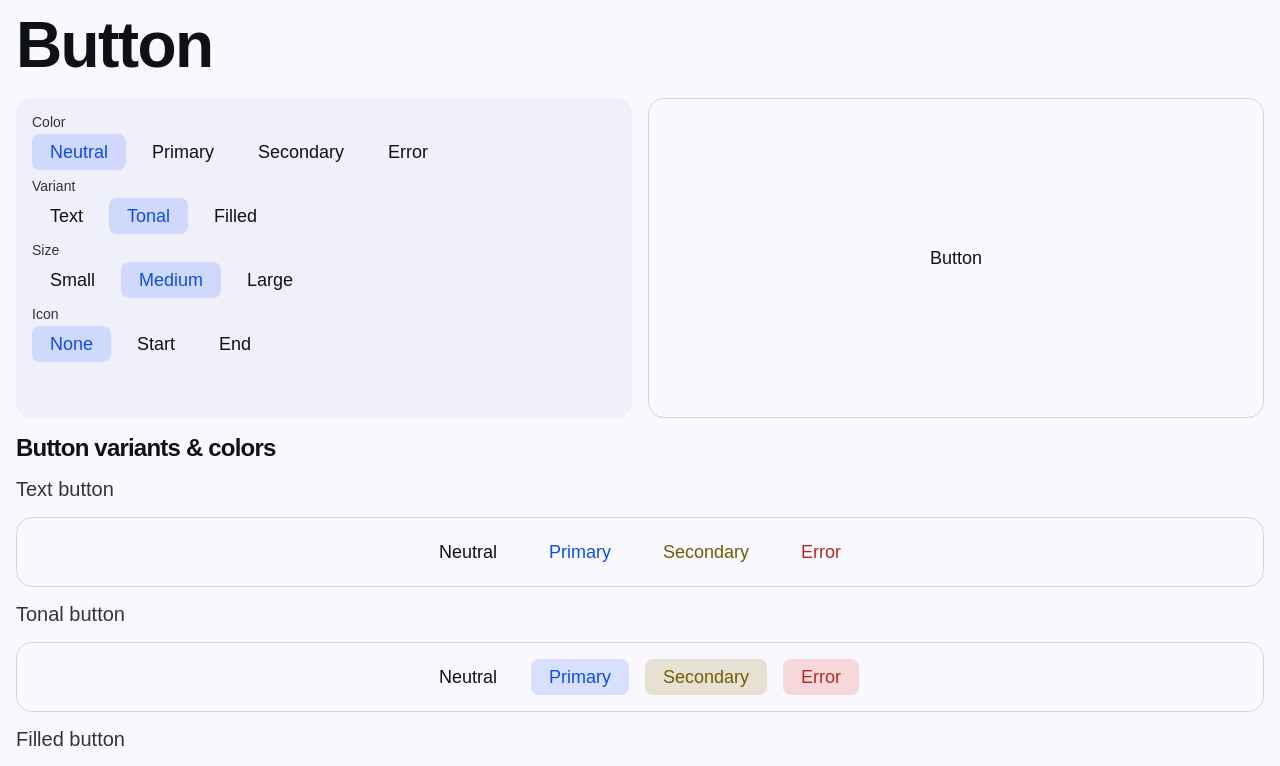
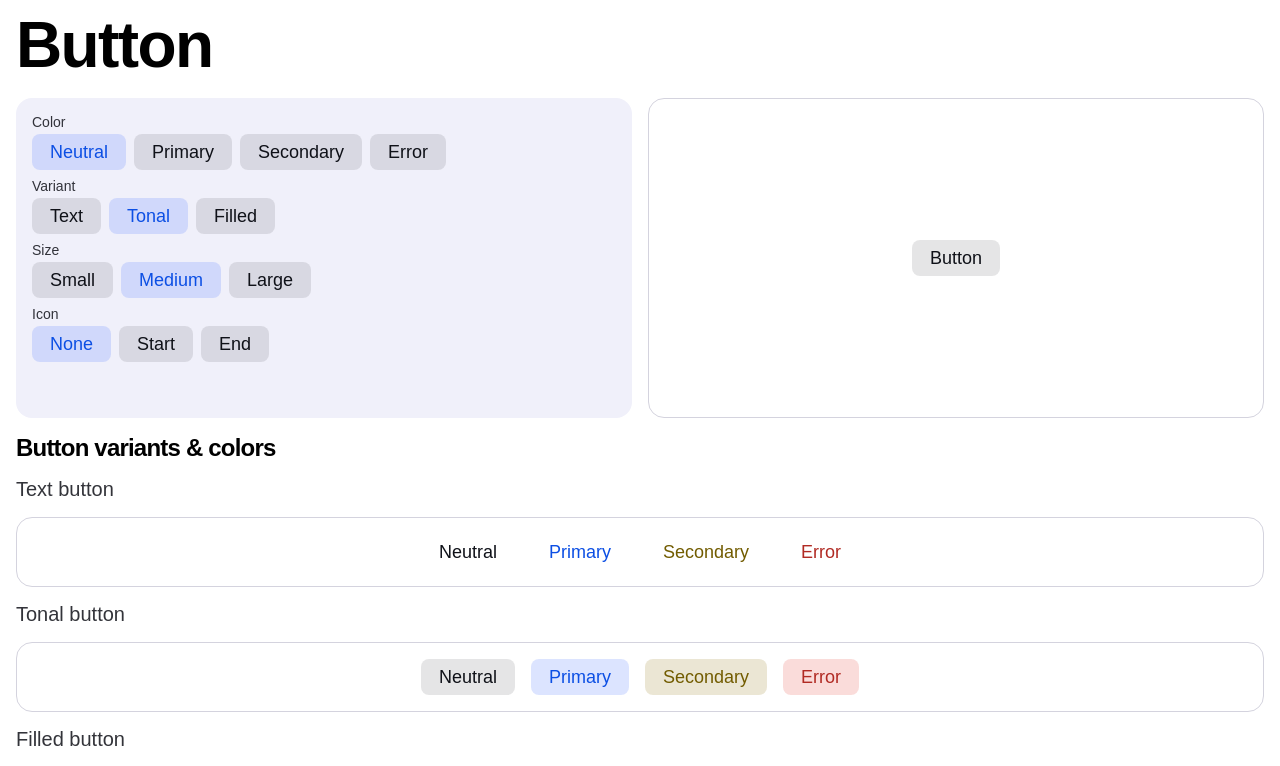
Before and after one commit to TheOmer77/omer-ui-old, a React (Vite) app: page / in a window 1280 px wide. Shown: the top 766 px of the page. Built offline with nearby package versions, Linux system fonts and the light colour scheme.

Commit message:
Rename `primary-neutral` color to `neutral` in theme

```diff
--- a/demo/components/index.module.css
+++ b/demo/components/index.module.css
@@ -42,7 +42,7 @@
 
 h3,
 .demo .demo-controls .demo-controls-label {
-  color: rgba(var(--color-primary-neutral-5), 0.85);
+  color: rgba(var(--color-neutral-5), 0.85);
 }
 
 .demo {
@@ -56,7 +56,7 @@
 .demo .demo-controls {
   height: calc(100vh - 35rem);
   overflow-y: auto;
-  background-color: rgb(var(--color-primary-neutral-95));
+  background-color: rgb(var(--color-neutral-95));
   padding: 1rem;
 }
 
@@ -92,7 +92,7 @@
 .demo-components {
   gap: 1rem;
   padding: 1rem;
-  border: 1px solid rgb(var(--color-primary-neutral-85));
+  border: 1px solid rgb(var(--color-neutral-85));
   display: flex;
   justify-content: center;
   align-items: center;
@@ -129,15 +129,15 @@
 
 @media (prefers-color-scheme: dark) {
   .demo .demo-controls {
-    background-color: rgb(var(--color-primary-neutral-10));
+    background-color: rgb(var(--color-neutral-10));
   }
 
   h3,
   .demo .demo-controls .demo-controls-label {
-    color: rgba(var(--color-primary-neutral-98), 0.85);
+    color: rgba(var(--color-neutral-98), 0.85);
   }
 
   .demo-components {
-    border: 1px solid rgb(var(--color-primary-neutral-20));
+    border: 1px solid rgb(var(--color-neutral-20));
   }
 }
--- a/demo/styles/theme.css
+++ b/demo/styles/theme.css
@@ -31,32 +31,32 @@
   --color-primary-dark: var(--color-primary-25);
   --color-primary-contrast: var(--color-primary-95);
 
-  /* primary-neutral */
-  --color-primary-neutral-5: 15, 17, 24;
-  --color-primary-neutral-10: 26, 27, 35;
-  --color-primary-neutral-15: 36, 37, 45;
-  --color-primary-neutral-20: 47, 48, 56;
-  --color-primary-neutral-25: 58, 59, 67;
-  --color-primary-neutral-30: 69, 70, 79;
-  --color-primary-neutral-35: 81, 82, 91;
-  --color-primary-neutral-40: 93, 94, 103;
-  --color-primary-neutral-45: 105, 106, 115;
-  --color-primary-neutral-50: 118, 118, 128;
-  --color-primary-neutral-55: 130, 131, 141;
-  --color-primary-neutral-60: 143, 144, 154;
-  --color-primary-neutral-65: 157, 157, 167;
-  --color-primary-neutral-70: 170, 170, 180;
-  --color-primary-neutral-75: 184, 184, 194;
-  --color-primary-neutral-80: 198, 198, 208;
-  --color-primary-neutral-85: 212, 211, 222;
-  --color-primary-neutral-90: 226, 225, 236;
-  --color-primary-neutral-95: 240, 240, 250;
-  --color-primary-neutral-98: 250, 248, 255;
+  /* neutral */
+  --color-neutral-5: 15, 17, 24;
+  --color-neutral-10: 26, 27, 35;
+  --color-neutral-15: 36, 37, 45;
+  --color-neutral-20: 47, 48, 56;
+  --color-neutral-25: 58, 59, 67;
+  --color-neutral-30: 69, 70, 79;
+  --color-neutral-35: 81, 82, 91;
+  --color-neutral-40: 93, 94, 103;
+  --color-neutral-45: 105, 106, 115;
+  --color-neutral-50: 118, 118, 128;
+  --color-neutral-55: 130, 131, 141;
+  --color-neutral-60: 143, 144, 154;
+  --color-neutral-65: 157, 157, 167;
+  --color-neutral-70: 170, 170, 180;
+  --color-neutral-75: 184, 184, 194;
+  --color-neutral-80: 198, 198, 208;
+  --color-neutral-85: 212, 211, 222;
+  --color-neutral-90: 226, 225, 236;
+  --color-neutral-95: 240, 240, 250;
+  --color-neutral-98: 250, 248, 255;
 
-  --color-primary-neutral-main: var(--color-primary-neutral-20);
-  --color-primary-neutral-light: var(--color-primary-neutral-35);
-  --color-primary-neutral-dark: var(--color-primary-neutral-5);
-  --color-primary-neutral-contrast: var(--color-primary-neutral-95);
+  --color-neutral-main: var(--color-neutral-20);
+  --color-neutral-light: var(--color-neutral-35);
+  --color-neutral-dark: var(--color-neutral-5);
+  --color-neutral-contrast: var(--color-neutral-95);
 
   /* secondary */
   --color-secondary-5: 22, 16, 0;
@@ -123,11 +123,11 @@
     --color-primary-dark: var(--color-primary-65);
     --color-primary-contrast: var(--color-primary-5);
 
-    /* primary-neutral */
-    --color-primary-neutral-main: var(--color-primary-neutral-85);
-    --color-primary-neutral-light: var(--color-primary-neutral-98);
-    --color-primary-neutral-dark: var(--color-primary-neutral-70);
-    --color-primary-neutral-contrast: var(--color-primary-neutral-5);
+    /* neutral */
+    --color-neutral-main: var(--color-neutral-85);
+    --color-neutral-light: var(--color-neutral-98);
+    --color-neutral-dark: var(--color-neutral-70);
+    --color-neutral-contrast: var(--color-neutral-5);
 
     /* secondary */
     --color-secondary-main: var(--color-secondary-80);
```
